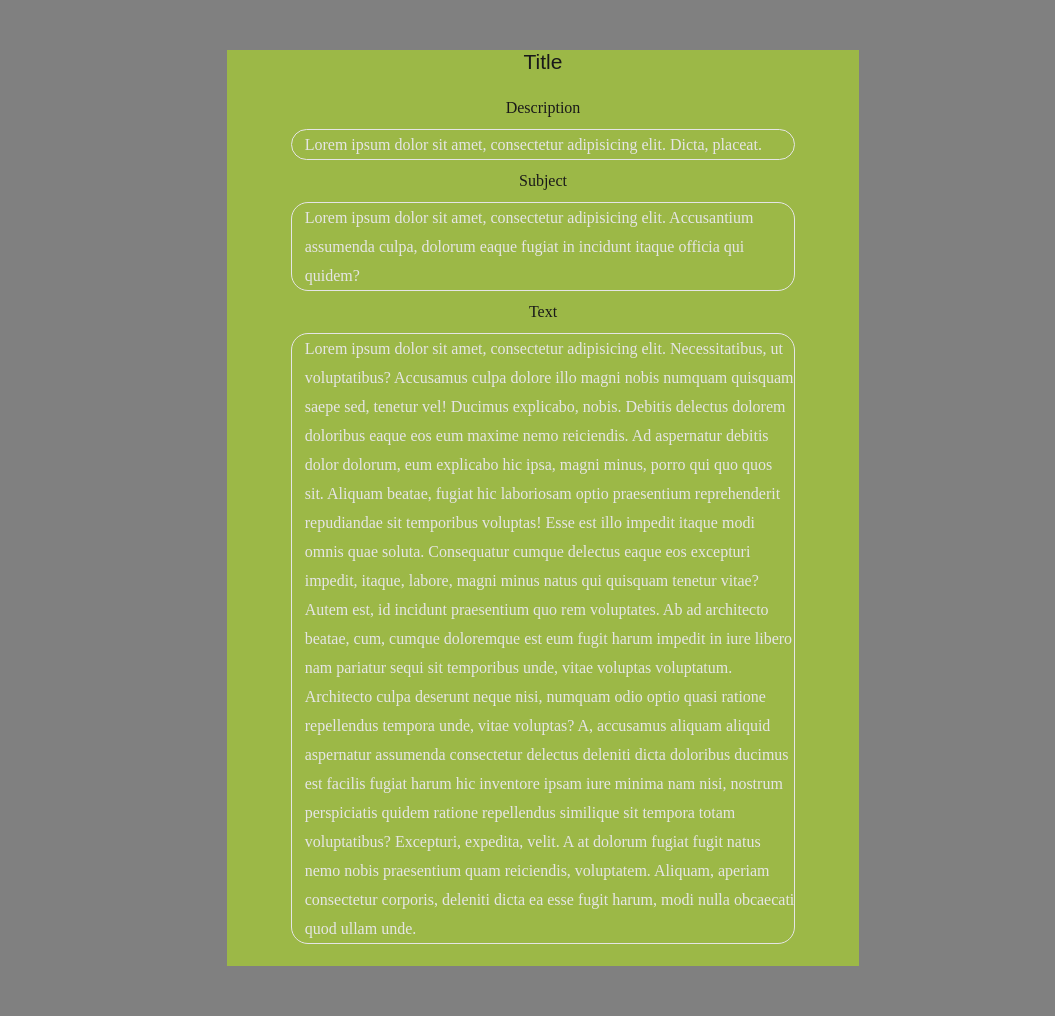
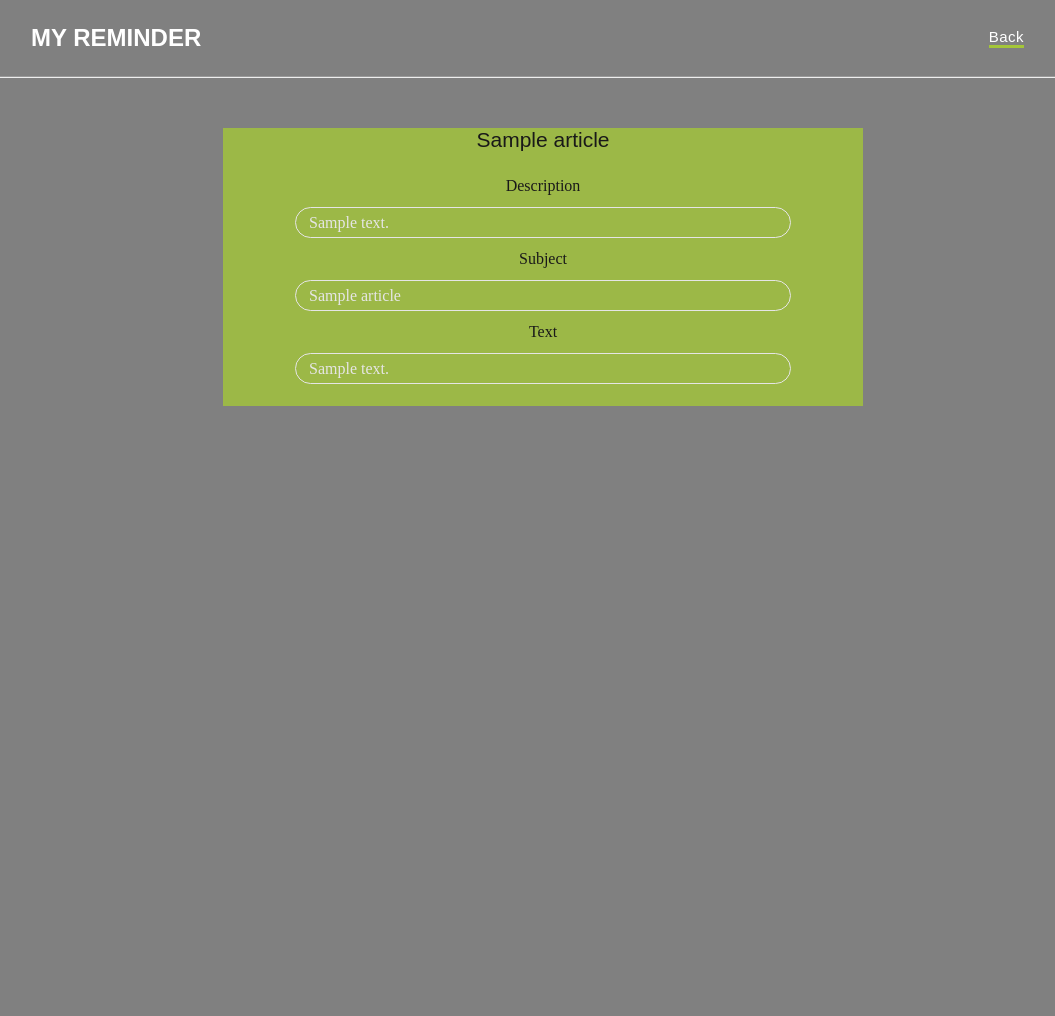
Before and after one commit to Mkrtchyan5/framework, a PHP site: template views/reminders.php in a window 1280 px wide. Shown: the whole page, without its empty margins (97-1152 px from the left). After the commit the page ends 406 px from the top, so only its background shows below. Run offline with PHP 8.4, Linux system fonts and the light colour scheme; the template is opened without the code that fills it: most values are stand-ins (such as "Sample title", 1, 10 or a date in 2020).

Commit message:
get reminders

```diff
--- a/routes/web.php
+++ b/routes/web.php
@@ -15,4 +15,5 @@ return [
     '/logout' => [LoginController::class, 'logout',],
     '/add-reminder' => [ArticlesController::class, 'reminder',],
     '/create' => [ArticlesController::class, 'create',],
+    '/article' => [ArticlesController::class, 'view',],
 ];
--- a/views/article.php
+++ b/views/article.php
@@ -40,7 +40,7 @@
         </tr>
         <?php foreach ($articles as $article): ?>
             <tr>
-                <td><?= $article['title'] ?></td>
+                <td><a href="article?id=<?=$article['id']?>"><?= $article['title'] ?></a></td>
                 <td><?= $article['subject'] ?></td>
             </tr>
         <?php endforeach; ?>
--- a/views/reminders.php
+++ b/views/reminders.php
@@ -6,42 +6,53 @@
           content="width=device-width, user-scalable=no, initial-scale=1.0, maximum-scale=1.0, minimum-scale=1.0">
     <meta http-equiv="X-UA-Compatible" content="ie=edge">
     <link rel="stylesheet" href="../public/remainder/remainder.css">
+    <link rel="stylesheet" href="../public/home/home.css">
+    <link rel="stylesheet" href="../public/home/homeNavigation.css">
+
     <title>Reminders</title>
 </head>
 <body>
+<header>
+    <nav>
+        <div class="container">
+            <div class="title">
+                <a><h2>My Reminder</h2></a>
+            </div>
+            <div class="navbar">
+                <input type="checkbox" id="check">
+                <label for="check" class="checkbtn">
+                    <i class="fas fa-bars"></i>
+                </label>
+                <ul>
+                    <li><a class="active" href="articles">Back</a></li>
+                </ul>
+            </div>
+        </div>
+    </nav>
+    <hr>
     <div class="main_remainder">
         <div class="container">
             <div class="head">
-            <div class="title">Title</div>
+                <div class="title"><?= $article['title'] ?></div>
             </div>
             <div class="desc_body">
                 <span>Description</span>
                 <div class="desc item1">
-                <span>Lorem ipsum dolor sit amet, consectetur adipisicing elit. Dicta, placeat.</span></div>
+                    <span><?= $article['description'] ?></span>
+                </div>
+
                 <span>Subject</span>
-            <div class="desc item2"><span>Lorem ipsum dolor sit amet, consectetur adipisicing elit. Accusantium assumenda culpa, dolorum eaque fugiat in incidunt itaque officia qui quidem?</span>
+                <div class="desc item2">
+                    <span><?= $article['subject'] ?></span>
                 </div>
+
                 <span>Text</span>
-            <div class="desc item3">Lorem ipsum dolor sit amet, consectetur adipisicing elit. Necessitatibus, ut
-                voluptatibus? Accusamus culpa dolore illo magni nobis numquam quisquam saepe sed, tenetur vel!
-                Ducimus explicabo, nobis. Debitis delectus dolorem doloribus eaque eos eum maxime nemo reiciendis.
-                Ad aspernatur debitis dolor dolorum, eum explicabo hic ipsa, magni minus, porro qui quo quos sit.
-                Aliquam beatae, fugiat hic laboriosam optio praesentium reprehenderit repudiandae sit temporibus
-                voluptas! Esse est illo impedit itaque modi omnis quae soluta. Consequatur cumque delectus eaque eos
-                excepturi impedit, itaque, labore, magni minus natus qui quisquam tenetur vitae? Autem est, id
-                incidunt praesentium quo rem voluptates. Ab ad architecto beatae, cum, cumque doloremque est eum
-                fugit harum impedit in iure libero nam pariatur sequi sit temporibus unde, vitae voluptas
-                voluptatum. Architecto culpa deserunt neque nisi, numquam odio optio quasi ratione repellendus
-                tempora unde, vitae voluptas? A, accusamus aliquam aliquid aspernatur assumenda consectetur delectus
-                deleniti dicta doloribus ducimus est facilis fugiat harum hic inventore ipsam iure minima nam nisi,
-                nostrum perspiciatis quidem ratione repellendus similique sit tempora totam voluptatibus? Excepturi,
-                expedita, velit. A at dolorum fugiat fugit natus nemo nobis praesentium quam reiciendis, voluptatem.
-                Aliquam, aperiam consectetur corporis, deleniti dicta ea esse fugit harum, modi nulla obcaecati quod
-                ullam unde.<span>
-                    </span>
+                <div class="desc item3">
+                    <span><?= $article['full_text'] ?></span>
                 </div>
             </div>
         </div>
     </div>
+</header>
 </body>
 </html>
```
Also changed, not shown: controllers/ArticlesController.php (+21 -5 lines), models/Article.php (+8 -0 lines). Lines whose indentation alone changed are shown as unchanged.
